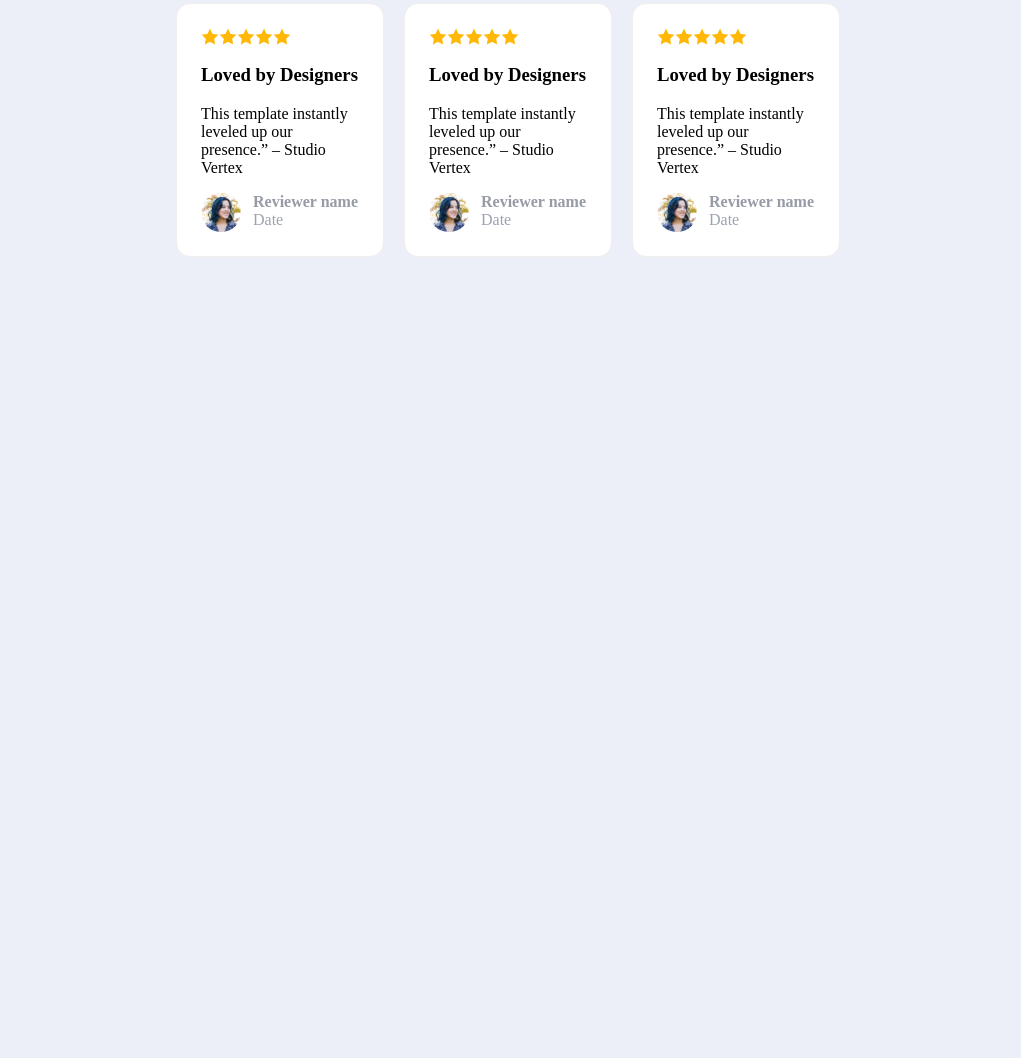
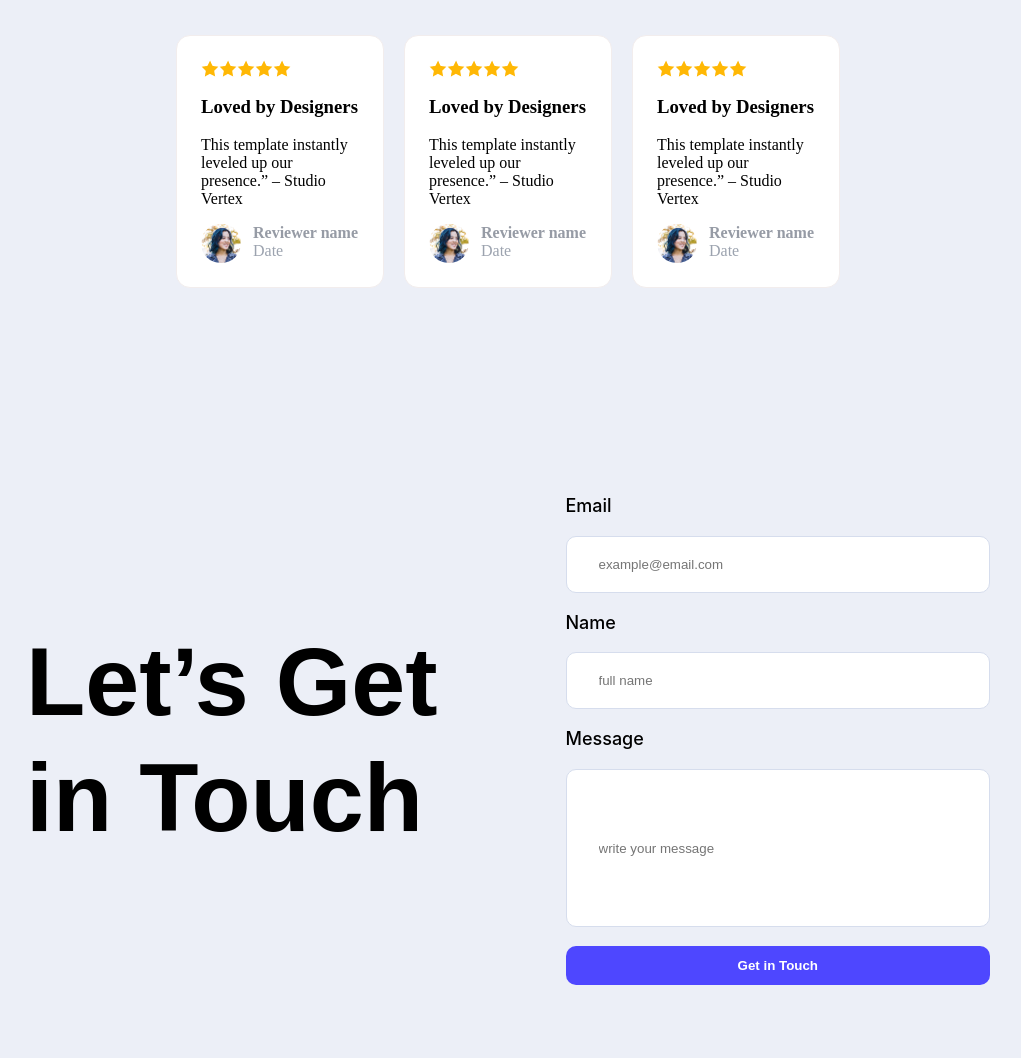
Before and after one commit to crackhead6474/web-flow, a plain HTML site: page index.html in a window 1280 px wide. Shown: the part 2371-3429 px from the top of the page, without its empty margins (132-1153 px from the left). Before the commit the page ends 2765 px from the top, so only its background shows below. Drawn offline with Linux system fonts and the light colour scheme.

Commit message:
added get-in-touch section and styles

```diff
--- a/index.html
+++ b/index.html
@@ -125,6 +125,20 @@
 
 
         </div>
+        <div class="get-in-touch">
+            <h2 class="font-raleway">Let’s Get in Touch</h2>
+                <form class="dm-me">
+                    <label for="email">Email</label>
+                    <input type="email" id="email" name="email" placeholder="example@email.com">
+                    <label for="name">Name</label>
+                    <input type="text" id="name" name="name" placeholder="full name">
+                    <label for="message">Message</label>
+                    <input type="text" id="message" name="message" placeholder="write your message">
+                    <input class="btn-primary" type="submit" value="Get in Touch">
+                </form>
+
+
+        </div>
 
 
     </main>
--- a/styles/styles.css
+++ b/styles/styles.css
@@ -65,14 +65,11 @@ header {
 
     }
 .action-content {
-    max-width: 517px;
-    margin: 62.5px 220px 0;
+    flex: 1;
+    min-width: 280px;
+    margin: 0 auto;
+}
 
-
-
-
-
-}
 .action h3 {
     font-size: 42px;
     margin-bottom: 23px;;
@@ -81,7 +78,6 @@ header {
 
     max-width: 403px;
     height: 100%;
-    height: auto;
     border-radius: 48px;
 }
 .action p{
@@ -90,6 +86,7 @@ header {
     font-size :24px;
     color:#25243274;
     margin: 24px 0 48px;
+    max-width: 517px;
 }
 .action button {
     width: 229px;
@@ -108,9 +105,10 @@ header {
     background-color: #4d47ff2e;
 
     max-width: 1140px;
-    max-height: 306px;
+    max-height: auto;
     gap: 40px;
     border-radius: 24px;
+    width: auto;
 
 
 
@@ -202,7 +200,7 @@ max-height: 342px;
 }
 .rev-info{
     display: flex;
-    align-items: left;
+    align-items: flex-start;
     gap: 12px;
     max-height: 46px;
 
@@ -215,7 +213,75 @@ max-height: 342px;
 .reviewer-det{
     gap: 2px;
 }
+/* get in touch section styles */
+.get-in-touch {
+    display: flex;
+    align-items: center;
+    justify-content: space-between;
+    gap: 115px;
 
+    max-width: 1140px;
+    width: 100%;
+    margin: 0 auto;
+    padding: 70px 0;
+}
+
+.dm-me{
+    display: flex;
+    flex-direction: column;
+
+    gap: 19px;
+    padding: 0 0;
+    max-width: 497px;
+    height: auto;
+    max-height: 490px;
+    width: 100%;
+
+}
+.dm-me label{
+    font-size: 18px;
+    font-weight: 500;
+    font-family: Inter, sans-serif;
+    line-height: 120%;
+    color:#000000;
+
+    width: fit-content;
+
+
+
+}
+#email,#name{
+    box-sizing: border-box;
+
+
+   padding: 20px 32px;
+   border-radius: 10px;
+   background-color: #FFFFFF;
+   border:1px solid #D6DDED;
+   max-width: 497px;
+   max-height: 70px;
+
+}
+#message{
+    box-sizing: border-box;
+    max-width: 497px;
+    height: 167px;
+    width: 100%;
+    padding: 20px 32px;
+    border-radius: 10px;
+    background-color: #FFFFFF;
+    border:1px solid #D6DDED;
+
+
+}
+.get-in-touch h2 {
+    margin: 0;
+    font-size: 97px;
+    line-height: 120%;
+    color: #000000;
+    width: 100%;
+    max-width: 528px;
+}
 
 
 /* shared  styles */
```
